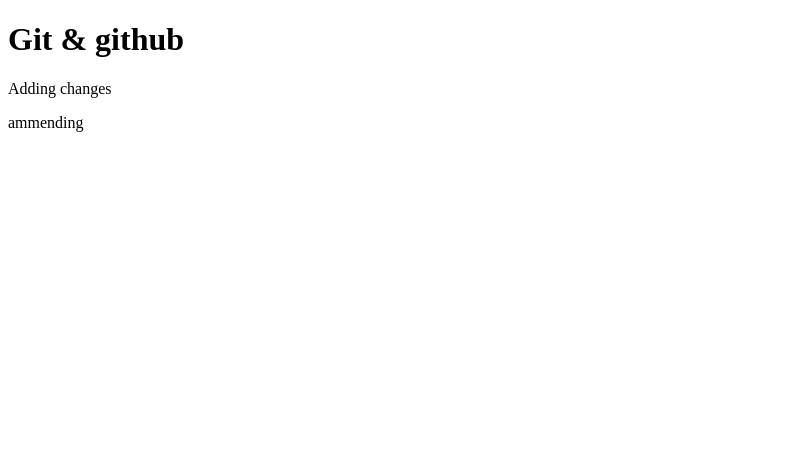
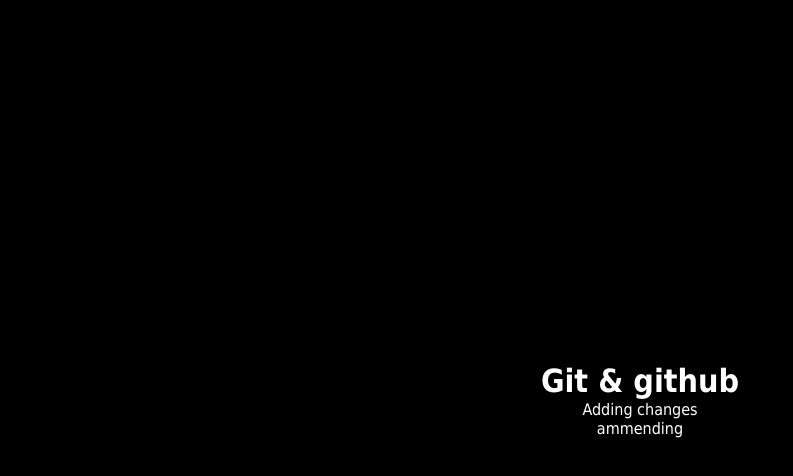
Before and after one commit to Heisjabo/git_course, a plain HTML site: page index.html in a window 1280 px wide. Shown: the whole page, without its empty margins (0-793 px from the left). Drawn offline with Linux system fonts and the light colour scheme.

Commit message:
adding css

```diff
--- /dev/null
+++ b/css/style.css
@@ -0,0 +1,17 @@
+*{
+    margin:0;
+    padding:0;
+    font-family: tahoma;
+}
+
+body{
+    background: black;
+    height: 100vh;
+    width: 100vw;
+    color: white;
+    font-family: 3rem;
+    display: flex;
+    align-items: center;
+    justify-content: center;
+    flex-direction: column;
+}
--- a/index.html
+++ b/index.html
@@ -3,6 +3,7 @@
 <head>
     <meta charset="UTF-8">
     <meta name="viewport" content="width=device-width, initial-scale=1.0">
+    <link rel="stylesheet" href="./css/style.css">
     <title>Document</title>
 </head>
 <body>
```
